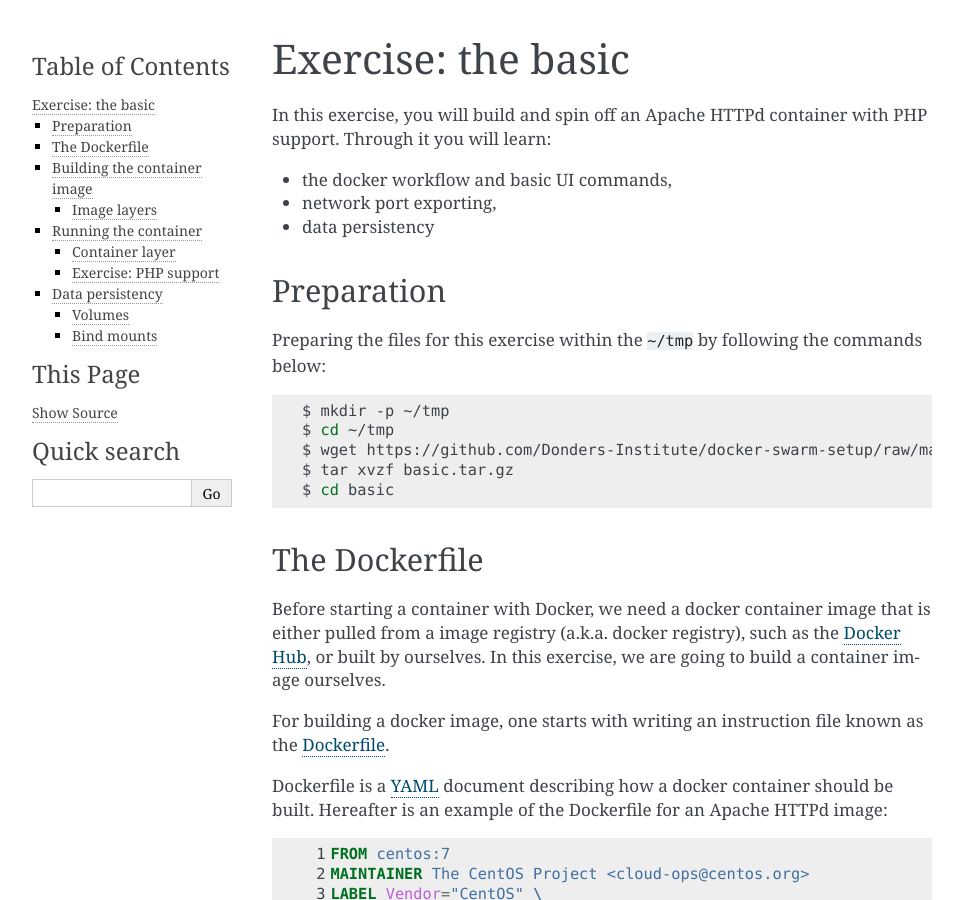
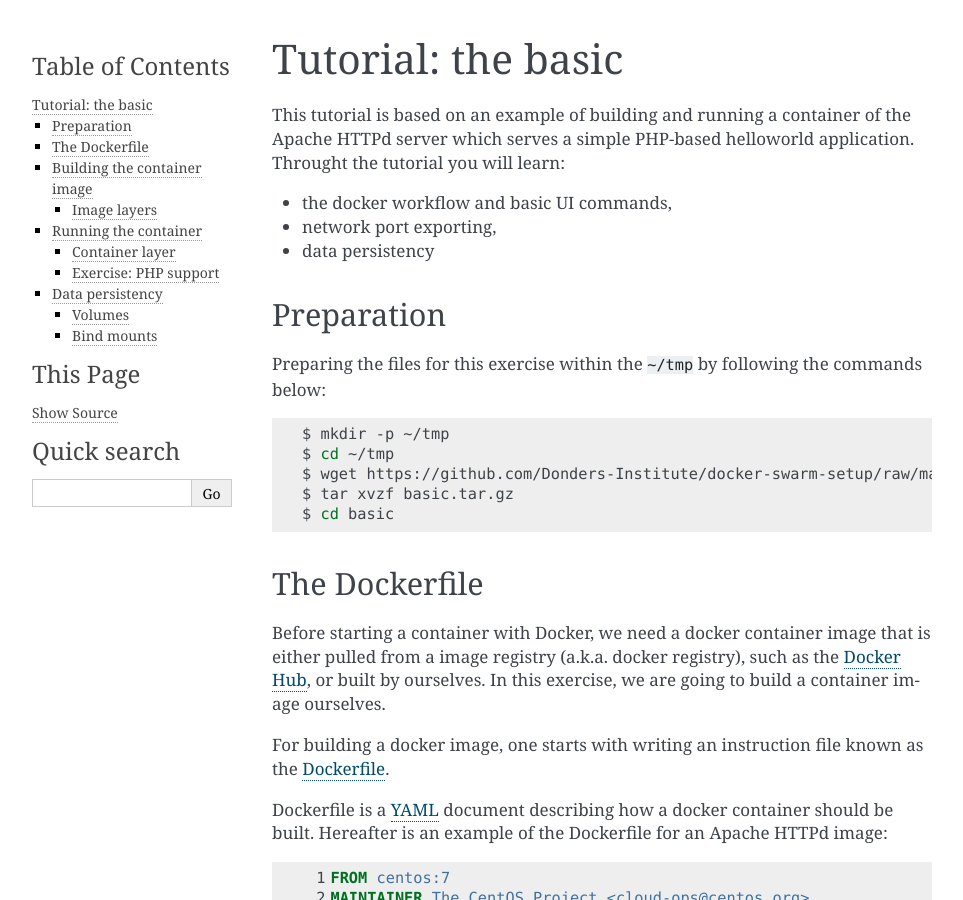
Before and after one commit to Donders-Institute/docker-swarm-setup, a Sphinx documentation site: the page built from doc/tutorial/basic.rst, in a window 1280 px wide and 900 px high. Shown: the whole window, without its empty margins (148-1111 px from the left). Built offline with Sphinx 7.4.7, drawn with Linux system fonts in a browser that asks for light colours.

Commit message:
Update basic.rst

```diff
--- a/doc/tutorial/basic.rst
+++ b/doc/tutorial/basic.rst
@@ -1,7 +1,7 @@
-Exercise: the basic
+Tutorial: the basic
 *******************
 
-In this exercise, you will build and spin off an Apache HTTPd container with PHP support.  Through it you will learn:
+This tutorial is based on an example of building and running a container of the Apache HTTPd server which serves a simple PHP-based helloworld application. Throught the tutorial you will learn:
 
 - the docker workflow and basic UI commands,
 - network port exporting,
```
